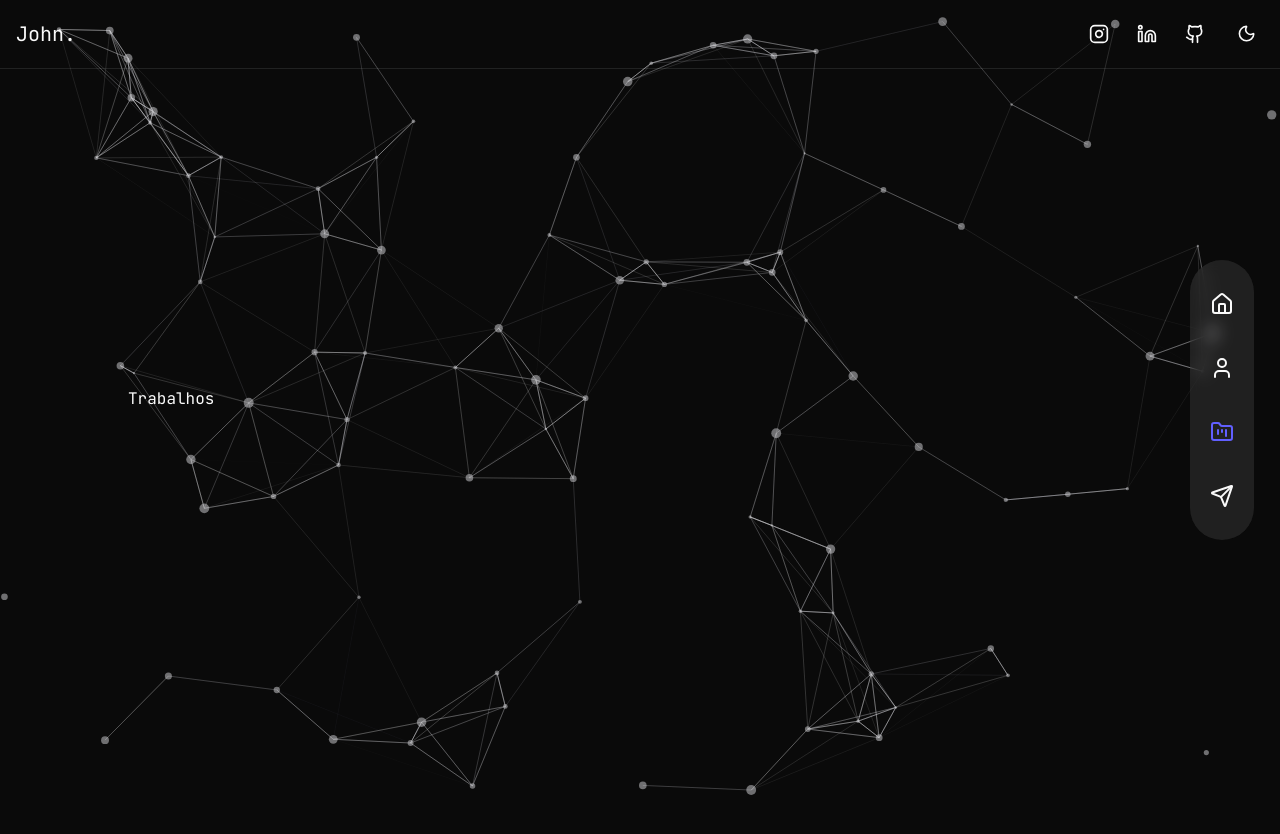
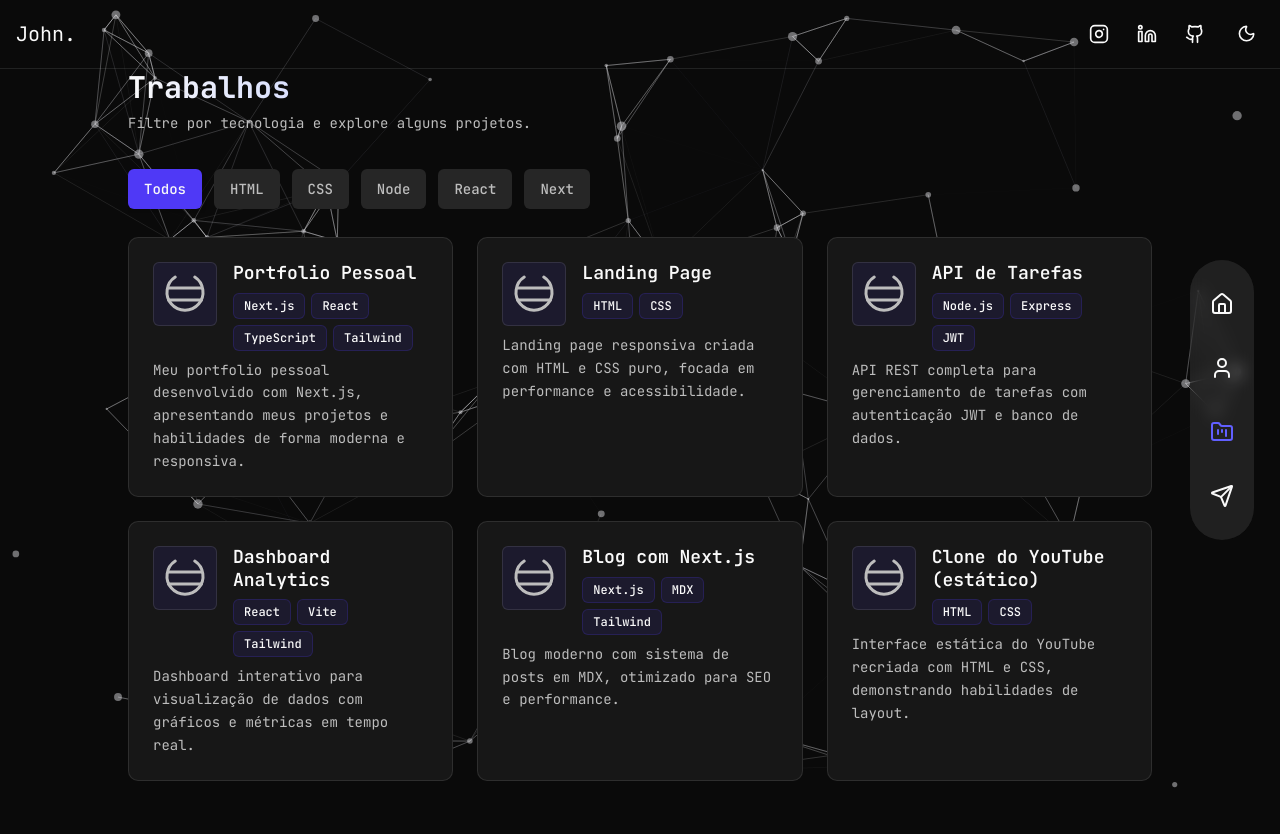
Before and after one commit to johnrodriguesdeveloper/portfolio-john-rodrigues-v2, a Next.js app: page /work in a window 1280 px wide. Shown: the top 834 px of the page. Before the commit the page ends 800 px from the top, so only its background shows below. Built offline with nearby package versions, Linux system fonts and the light colour scheme.

Commit message:
feat: initial page work

```diff
--- a/src/app/about/page.tsx
+++ b/src/app/about/page.tsx
@@ -2,6 +2,8 @@
 
 import { Tabs, TabsContent, TabsList, TabsTrigger } from "@/components/ui/tabs";
 import { User, Briefcase, GraduationCap, Code } from "lucide-react";
+
+//TODO - atualizar textos e icones das especialidades.
 
 export default function About() {
   const about = {
--- a/src/app/work/page.tsx
+++ b/src/app/work/page.tsx
@@ -1,7 +1,226 @@
+"use client";
+
+import { useMemo, useState } from "react";
+
+type Project = {
+  id: string;
+  title: string;
+  description: string;
+  technologies: string[];
+  categories: ("html" | "css" | "node" | "react" | "next")[];
+  imageUrl?: string;
+  href?: string;
+};
+
+const ALL_PROJECTS: Project[] = [
+  {
+    id: "portfolio-next",
+    title: "Portfolio Pessoal",
+    description:
+      "Meu portfolio pessoal desenvolvido com Next.js, apresentando meus projetos e habilidades de forma moderna e responsiva.",
+    technologies: ["Next.js", "React", "TypeScript", "Tailwind"],
+    categories: ["react", "next", "css"],
+    href: "#",
+  },
+  {
+    id: "landing-html-css",
+    title: "Landing Page",
+    description:
+      "Landing page responsiva criada com HTML e CSS puro, focada em performance e acessibilidade.",
+    technologies: ["HTML", "CSS"],
+    categories: ["html", "css"],
+    href: "#",
+  },
+  {
+    id: "api-node",
+    title: "API de Tarefas",
+    description:
+      "API REST completa para gerenciamento de tarefas com autenticação JWT e banco de dados.",
+    technologies: ["Node.js", "Express", "JWT"],
+    categories: ["node"],
+    href: "#",
+  },
+  {
+    id: "dashboard-react",
+    title: "Dashboard Analytics",
+    description:
+      "Dashboard interativo para visualização de dados com gráficos e métricas em tempo real.",
+    technologies: ["React", "Vite", "Tailwind"],
+    categories: ["react", "css"],
+    href: "#",
+  },
+  {
+    id: "blog-next",
+    title: "Blog com Next.js",
+    description:
+      "Blog moderno com sistema de posts em MDX, otimizado para SEO e performance.",
+    technologies: ["Next.js", "MDX", "Tailwind"],
+    categories: ["next", "react", "css"],
+    href: "#",
+  },
+  {
+    id: "clon-youtube-html",
+    title: "Clone do YouTube (estático)",
+    description:
+      "Interface estática do YouTube recriada com HTML e CSS, demonstrando habilidades de layout.",
+    technologies: ["HTML", "CSS"],
+    categories: ["html", "css"],
+    href: "#",
+  },
+];
+
+const FILTERS: {
+  label: string;
+  value: "todos" | "html" | "css" | "node" | "react" | "next";
+}[] = [
+  { label: "Todos", value: "todos" },
+  { label: "HTML", value: "html" },
+  { label: "CSS", value: "css" },
+  { label: "Node", value: "node" },
+  { label: "React", value: "react" },
+  { label: "Next", value: "next" },
+];
+
+function CodeIconPlaceholder() {
+  return (
+    <svg
+      xmlns="http://www.w3.org/2000/svg"
+      viewBox="0 0 24 24"
+      fill="none"
+      stroke="currentColor"
+      className="h-12 w-12 text-muted-foreground"
+    >
+      <path
+        strokeLinecap="round"
+        strokeLinejoin="round"
+        strokeWidth="1.5"
+        d="M16.88 3.549a9 9 0 11-9.76 0"
+      />
+      <path
+        strokeLinecap="round"
+        strokeLinejoin="round"
+        strokeWidth="1.5"
+        d="M3.75 9h16.5M3.75 15h16.5"
+      />
+    </svg>
+  );
+}
+
+function FilterButton({
+  filter,
+  isActive,
+  onClick,
+}: {
+  filter: (typeof FILTERS)[0];
+  isActive: boolean;
+  onClick: () => void;
+}) {
+  return (
+    <button
+      onClick={onClick}
+      className={`h-10 px-4 rounded-sm text-sm font-medium transition-all duration-200 ${
+        isActive
+          ? "bg-accent text-accent-foreground shadow-md"
+          : "bg-muted text-muted-foreground hover:bg-accent/10 hover:text-accent"
+      }`}
+    >
+      {filter.label}
+    </button>
+  );
+}
+
+function ProjectCard({ project }: { project: Project }) {
+  return (
+    <a
+      href={project.href ?? "#"}
+      className="group block overflow-hidden rounded-lg border bg-card p-6 transition-all duration-200 hover:shadow-lg hover:border-accent/20"
+    >
+      <div className="space-y-2">
+        <div className="flex items-start gap-4">
+          <div className="flex h-16 w-16 items-center justify-center rounded-sm bg-accent/10 border ">
+            {project.imageUrl ? (
+              <img
+                src={project.imageUrl}
+                alt={project.title}
+                className="h-12 w-12 object-cover rounded"
+                loading="lazy"
+              />
+            ) : (
+              <CodeIconPlaceholder />
+            )}
+          </div>
+          <div className="min-w-0 flex-1 ">
+            <h3 className="text-lg font-semibold leading-tight  transition-colors mb-2">
+              {project.title}
+            </h3>
+            <div className="flex flex-wrap gap-1.5">
+              {project.technologies.map((tech) => (
+                <span
+                  key={tech}
+                  className="bg-accent/10 text-foreground border border-accent/20 inline-flex items-center rounded-sm px-2.5 py-1 text-xs font-medium"
+                >
+                  {tech}
+                </span>
+              ))}
+            </div>
+          </div>
+        </div>
+
+        <p className="text-sm text-muted-foreground leading-relaxed">
+          {project.description}
+        </p>
+      </div>
+    </a>
+  );
+}
+
 export default function Work() {
+  const [activeFilter, setActiveFilter] = useState<
+    "todos" | "html" | "css" | "node" | "react" | "next"
+  >("todos");
+
+  const filtered = useMemo(() => {
+    if (activeFilter === "todos") return ALL_PROJECTS;
+    return ALL_PROJECTS.filter((p) => p.categories.includes(activeFilter));
+  }, [activeFilter]);
+
   return (
-    <div>
-      <h1>Trabalhos</h1>
+    <div className="space-y-8">
+      <div>
+        <h1 className="text-3xl font-bold bg-gradient-to-r from-foreground to-accent bg-clip-text text-transparent">
+          Trabalhos
+        </h1>
+        <p className="text-muted-foreground mt-2 text-sm">
+          Filtre por tecnologia e explore alguns projetos.
+        </p>
+      </div>
+
+      <div className="space-y-6">
+        <div className="flex flex-nowrap gap-3 overflow-x-auto [-ms-overflow-style:none] [scrollbar-width:none] [&::-webkit-scrollbar]:hidden py-1">
+          {FILTERS.map((filter) => (
+            <FilterButton
+              key={filter.value}
+              filter={filter}
+              isActive={activeFilter === filter.value}
+              onClick={() => setActiveFilter(filter.value)}
+            />
+          ))}
+        </div>
+
+        <div className="grid grid-cols-1 gap-6 sm:grid-cols-2 lg:grid-cols-3">
+          {filtered.map((project) => (
+            <ProjectCard key={project.id} project={project} />
+          ))}
+        </div>
+
+        {filtered.length === 0 && (
+          <div className="text-muted-foreground py-16 text-center">
+            <div className="text-4xl mb-4">🔍</div>
+            <p className="text-lg font-medium">Nenhum projeto encontrado</p>
+            <p className="text-sm">Tente selecionar uma categoria diferente</p>
+          </div>
+        )}
+      </div>
     </div>
   );
 }
```
